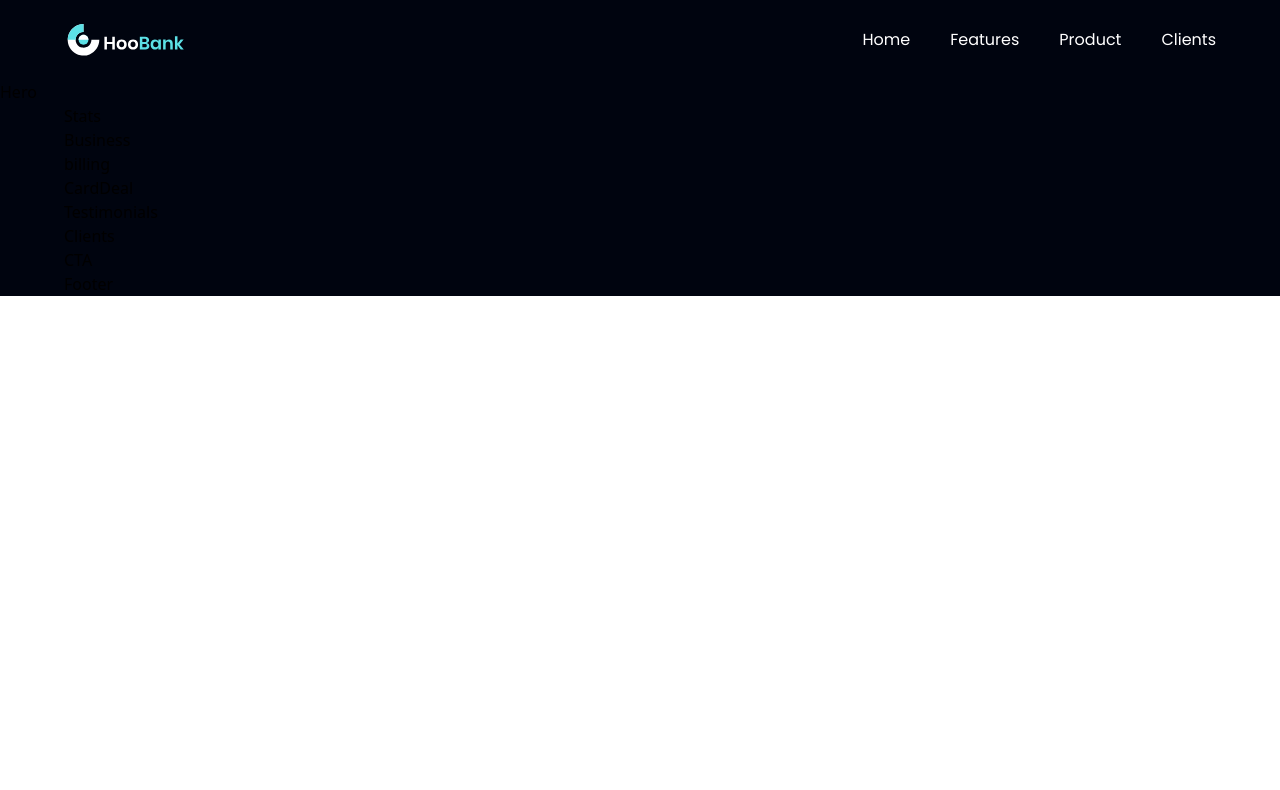
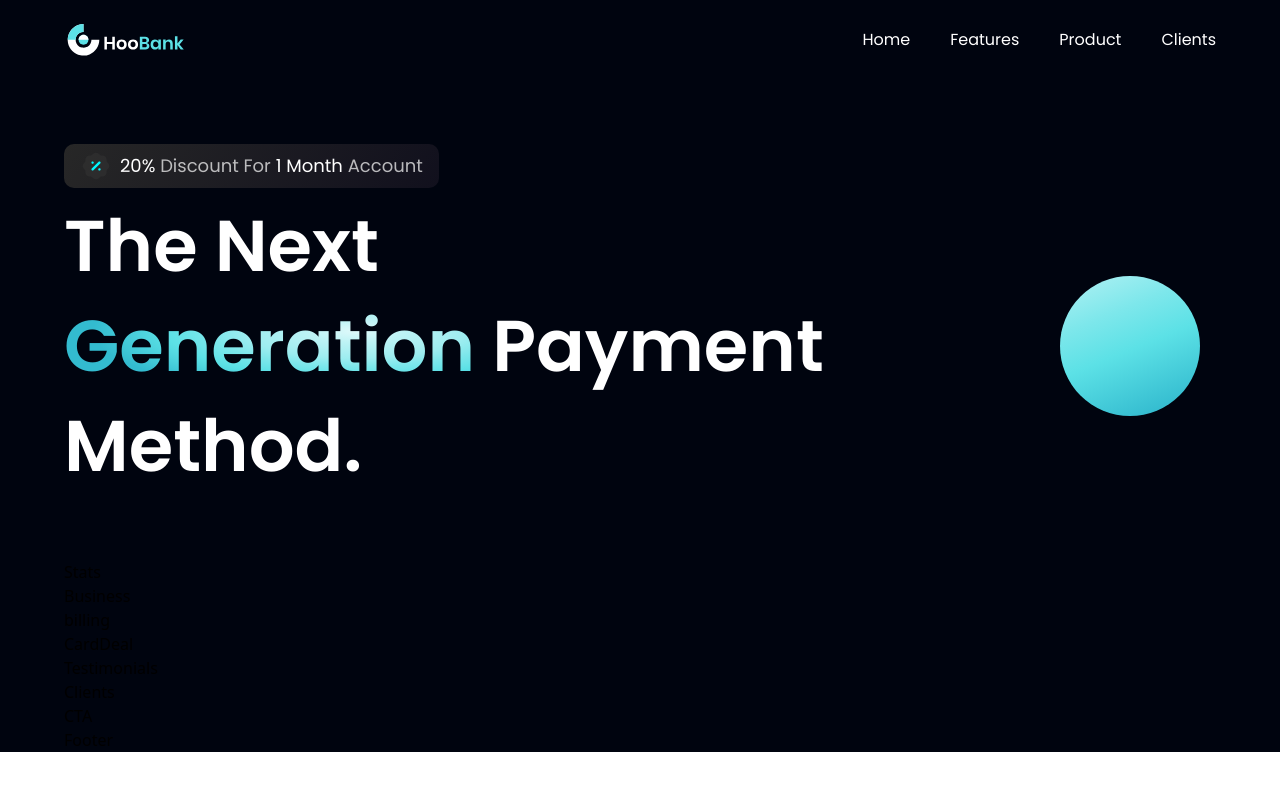
Before and after one commit to jbonn2002/first-react-project, a React (Vite) app: page / in a window 1280 px wide. Shown: the top 790 px of the page. Built offline with nearby package versions, Linux system fonts and the light colour scheme.

Commit message:
starting to working on hero section

```diff
--- a/src/components/GetStarted.jsx
+++ b/src/components/GetStarted.jsx
@@ -1,7 +1,10 @@
-import React from "react";
+import styles from "../style";
+import { arrowUp } from "../assets";
 
-const GetStarted = () => {
-  return <div>GetStarted</div>;
-};
+const GetStarted = () => (
+  <div
+    className={`${styles.flexCenter} w-[140px] h-[140px] rounded-full bg-blue-gradient `}
+  ></div>
+);
 
 export default GetStarted;
--- a/src/components/Hero.jsx
+++ b/src/components/Hero.jsx
@@ -1,7 +1,30 @@
-import React from "react";
+import styles from "../style";
+import { discount, robot } from "../assets";
+import GetStarted from "./GetStarted";
 
-const Hero = () => {
-  return <div>Hero</div>;
-};
+const Hero = () => (
+  <section id="home" className={`flex md:flex-row flex-col ${styles.paddingY}`}>
+    <div
+      className={`flex-1 ${styles.flexStart} flex-col xl:px-0 sm:px-16 px-6`}
+    >
+      <div className="flex flex-row items-center py-[6px] px-4 bg-discount-gradient rounded-[10px] mb-2">
+        <img src={discount} alt="discount" className="w-[32px] h-[32px] " />
+        <p className={`${styles.paragraph} ml-2`}>
+          <span className="text-white">20%</span> Discount For{" "}
+          <span className="text-white">1 Month</span> Account
+        </p>
+      </div>
+      <div className="flex flex-row justify-between items-center w-full">
+        <h1 className="flex-1 font-poppins font-semibold ss:text-[72px] text-[52px] text-white ss:leading-[100px] leading-[75px]">
+          The Next <br className="sm:block hidden" />{" "}
+          <span className="text-gradient"> Generation</span> Payment Method.
+        </h1>
+        <div className="ss:flex hidden md:mr-4 mr-0">
+          <GetStarted />
+        </div>
+      </div>
+    </div>
+  </section>
+);
 
 export default Hero;
```
